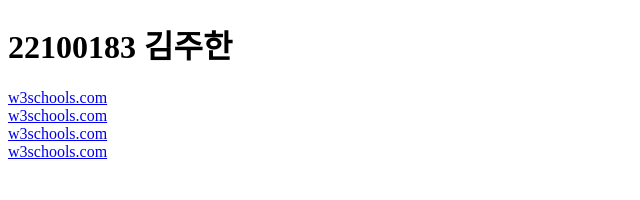
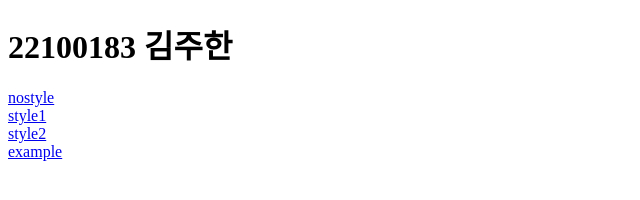
Before and after one commit to 2024OSS/1-juuhub, a plain HTML site: page index.html in a window 1280 px wide. Shown: the whole page, without its empty margins (0-640 px from the left). Drawn offline with Linux system fonts and the light colour scheme.

Commit message:
minor change

```diff
--- a/index.html
+++ b/index.html
@@ -7,9 +7,9 @@
 </head>
 <body>
     <h1>22100183 김주한</h1>
-    <a href="./nostyle.html">w3schools.com</a><br>
-    <a href="./style1.html">w3schools.com</a><br>
-    <a href="./style2.html">w3schools.com</a><br>
-    <a href="./example.html">w3schools.com</a><br>
+    <a href="./nostyle.html">nostyle</a><br>
+    <a href="./style1.html">style1</a><br>
+    <a href="./style2.html">style2</a><br>
+    <a href="./example.html">example</a><br>
 </body>
 </html>
```
